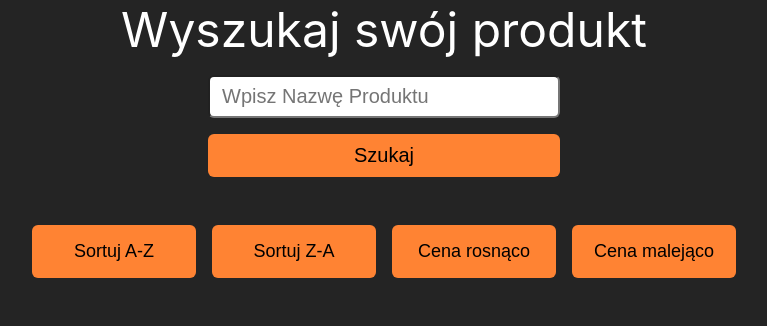
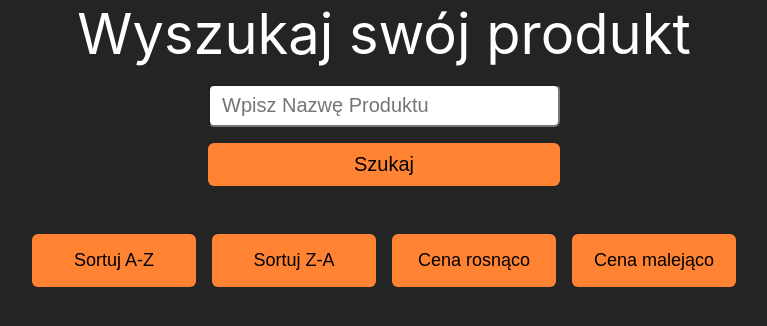
Before and after one commit to KBulka/Projekt_ceneo, a React (Vite) app in the folder PROJEKT/: page / in a window 1280 px wide. Shown: the top 326 px of the page, without its empty margins (256-1023 px from the left). Built offline with nearby package versions, Linux system fonts and the light colour scheme.

Commit message:
small css changes

```diff
--- a/PROJEKT/src/App.css
+++ b/PROJEKT/src/App.css
@@ -15,6 +15,7 @@ body {
   width: 100vw;
   display: flex;
   justify-content: center;
+  overflow-x: hidden;
 }
 
 #root{
@@ -37,7 +38,7 @@ form{
   }
 
   label{
-    font-size: 3rem;
+    font-size: 3.5rem;
 
     @media screen and (max-width: 600px){
       font-size: 2.8rem;
@@ -48,9 +49,8 @@ form{
     padding: 8px 12px;
     font-size: 20px;
     border-radius: 6px;
+    text-transform: capitalize;
     margin: 0 25%;
-    text-transform: capitalize;
-
     &:focus{
       outline: 3px solid #FF8333;
     }
@@ -64,7 +64,7 @@ form{
   #searchBtn{
     font-size: 20px;
     padding: 10px 2rem;
-    margin: 0 25% 2rem 25%;
+    margin: 0 25% 2rem;
     background-color: #FF8333;
     border: none;
     border-radius: 6px;
```
